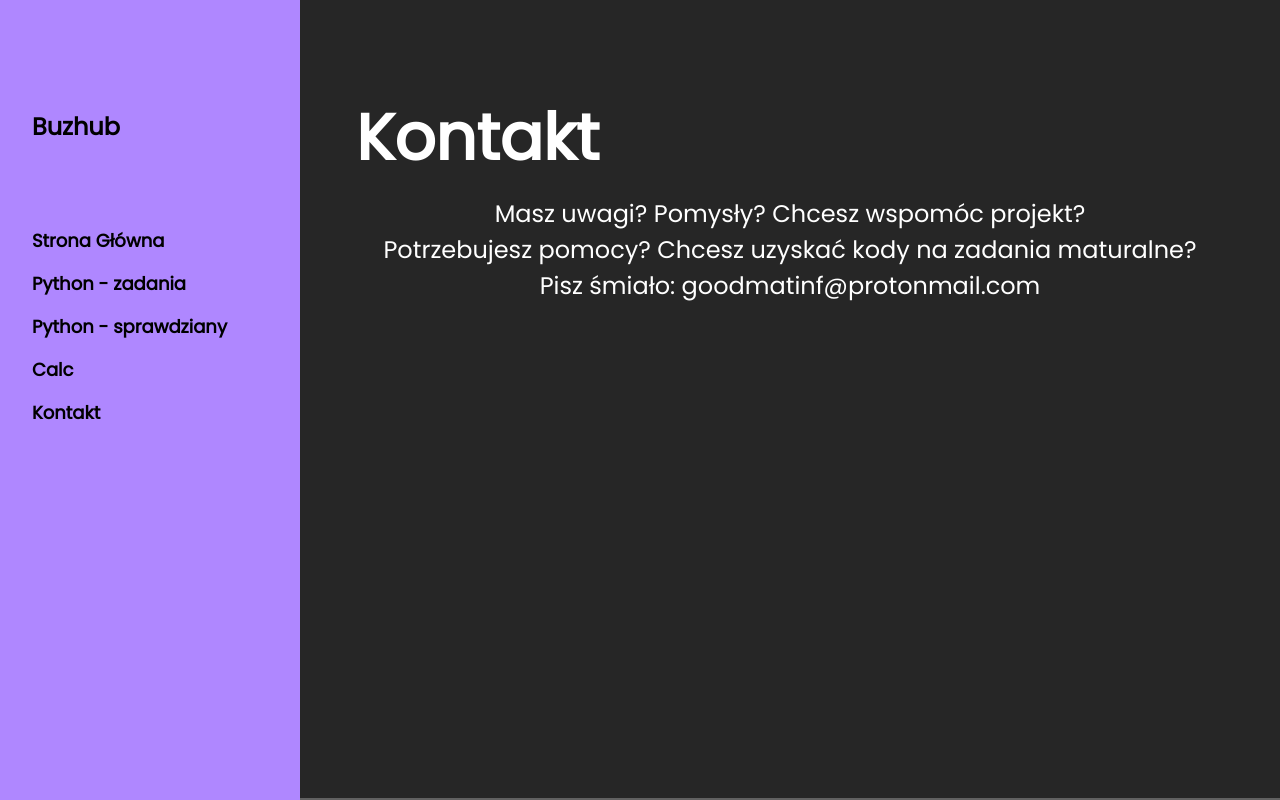
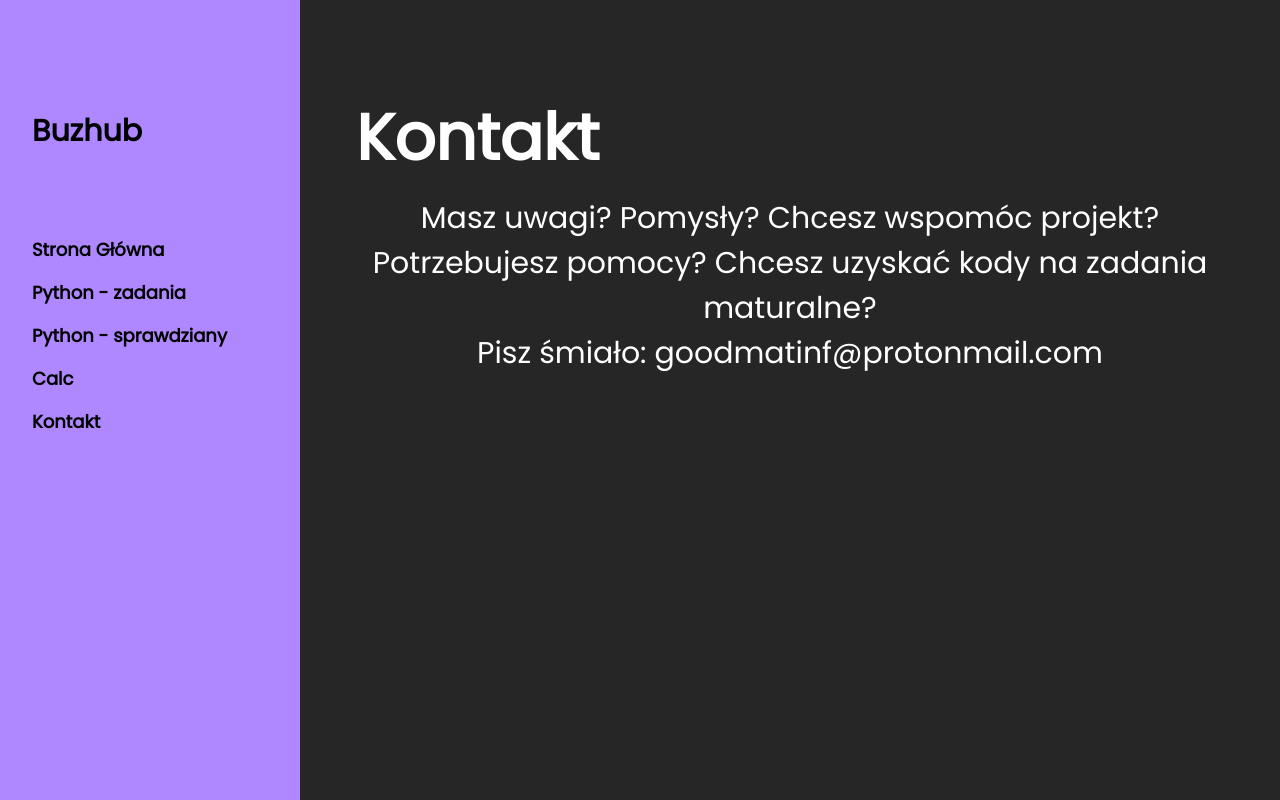
Before and after one commit to Goodmatinf/buzhub-experimental, a plain HTML site: page Kontakt.html in a window 1280 px wide. Shown: the top 800 px of the page. Drawn offline with Linux system fonts and the light colour scheme.

Commit message:
17th commit

```diff
--- a/res/style.css
+++ b/res/style.css
@@ -49,7 +49,7 @@ html,body{font-family:Verdana,sans-serif;font-size:15px;line-height:1.5}html{ove
   h1{font-size:30px}h2{font-size:24px}h3{font-size:20px}h4{font-size:18px}h5{font-size:16px}h6{font-size:14px}
 }
 @media screen and (min-width: 800px) {
-  h1{font-size:64px}h2{font-size:30px}h3{font-size:24px}h4{font-size:20px}h5{font-size:18px}h6{font-size:16px}
+  h1{font-size:64px}h2{font-size:48px}h3{font-size:30px}h4{font-size:24px}h5{font-size:20px}h6{font-size:18px}
 }
 .serif{font-family:serif}.sans-serif{font-family:sans-serif}.cursive{font-family:cursive}.monospace{font-family:monospace}
 h1,h2,h3,h4,h5,h6{font-family:"Segoe UI",Arial,sans-serif;font-weight:400;margin:10px 0}.wide{letter-spacing:4px}
```
